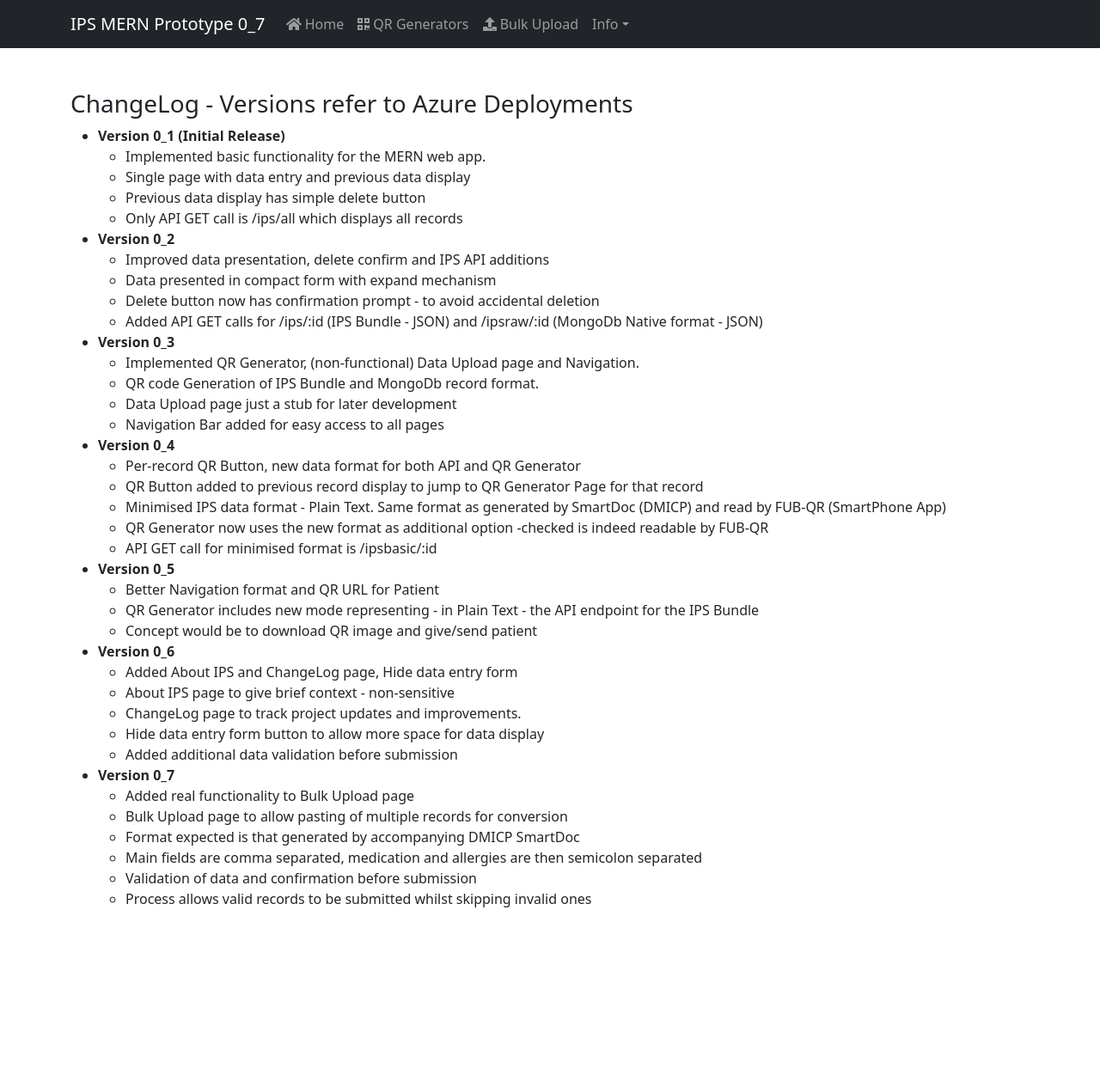
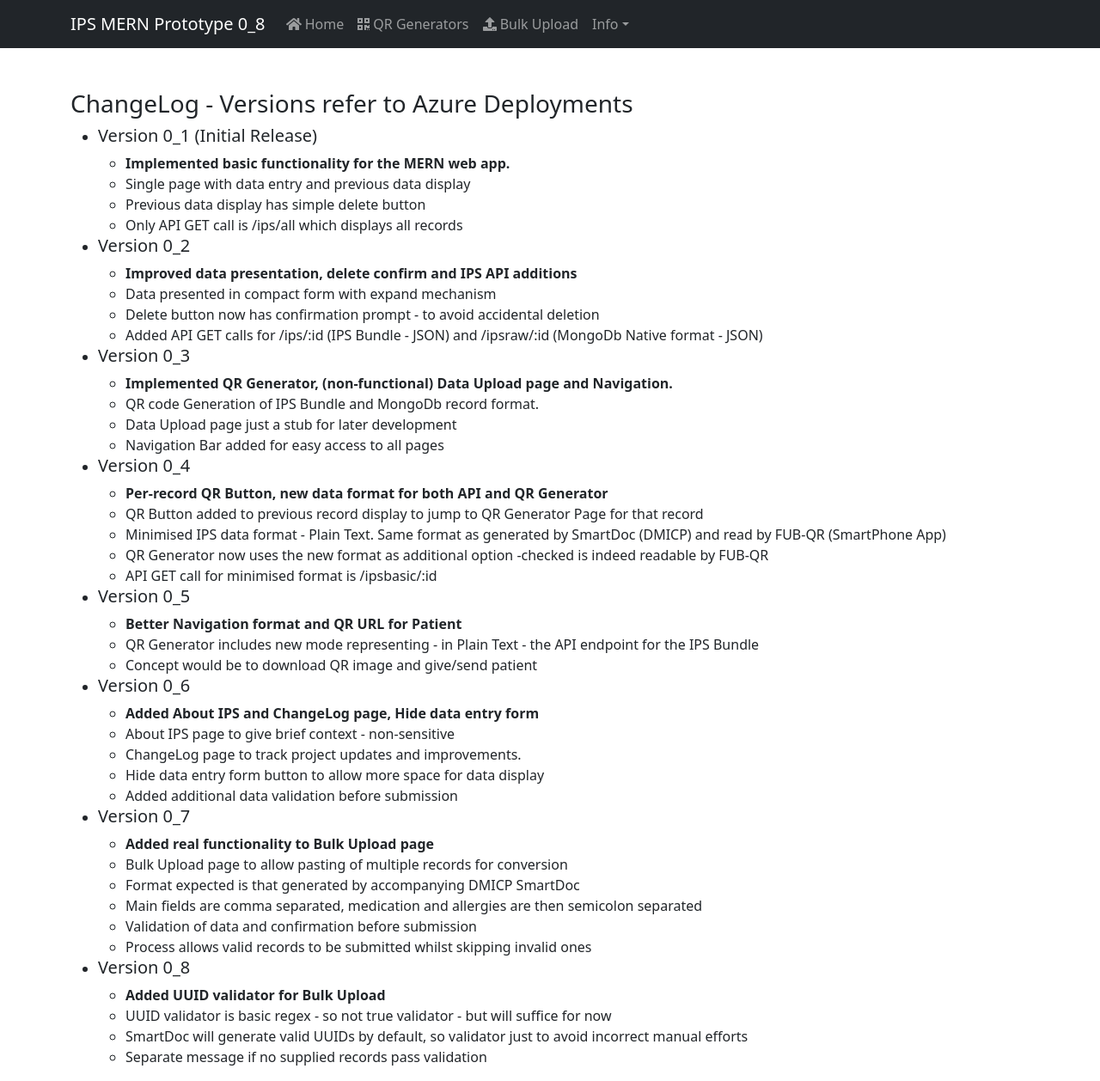
Before and after one commit to MikeForde/mern-azure, a React (Create React App) app in the folder client/: page /changelog in a window 1280 px wide. Shown: the whole page at 86% size. Before the commit the page ends 1074 px from the top, so only its background shows below. Built offline with nearby package versions, Linux system fonts and the light colour scheme; no server answers.

Commit message:
Deployment 0_8

```diff
--- a/client/public/index.html
+++ b/client/public/index.html
@@ -24,7 +24,7 @@
       work correctly both with client-side routing and a non-root public URL.
       Learn how to configure a non-root public URL by running `npm run build`.
     -->
-    <title>IPS Prototype v0_7</title>
+    <title>IPS Prototype v0_8</title>
   </head>
   <body>
     <noscript>You need to enable JavaScript to run this app.</noscript>
--- a/client/src/appcomp/NavigationBar.js
+++ b/client/src/appcomp/NavigationBar.js
@@ -7,7 +7,7 @@ function NavigationBar() {
   return (
       <Navbar expand="lg" bg="dark" variant="dark">
       <Container>
-        <Navbar.Brand href="#home">IPS MERN Prototype 0_7</Navbar.Brand>
+        <Navbar.Brand href="#home">IPS MERN Prototype 0_8</Navbar.Brand>
         <Navbar.Toggle aria-controls="basic-navbar-nav" />
         <Navbar.Collapse id="basic-navbar-nav">
           <Nav className="me-auto">
--- a/client/src/pages/ChangelogPage.js
+++ b/client/src/pages/ChangelogPage.js
@@ -9,36 +9,36 @@ function ChangeLogPage() {
                     <h3>ChangeLog - Versions refer to Azure Deployments</h3>
                     <ul>
                         <li>
-                            <strong>Version 0_1 (Initial Release)</strong>
+                            <h5>Version 0_1 (Initial Release)</h5>
                             <ul>
-                                <li>Implemented basic functionality for the MERN web app.</li>
+                                <li><strong>Implemented basic functionality for the MERN web app.</strong></li>
                                 <li>Single page with data entry and previous data display</li>
                                 <li>Previous data display has simple delete button</li>
                                 <li>Only API GET call is /ips/all which displays all records</li>
                             </ul>
                         </li>
                         <li>
-                            <strong>Version 0_2</strong>
+                            <h5>Version 0_2</h5>
                             <ul>
-                                <li>Improved data presentation, delete confirm and IPS API additions</li>
+                                <li><strong>Improved data presentation, delete confirm and IPS API additions</strong></li>
                                 <li>Data presented in compact form with expand mechanism</li>
                                 <li>Delete button now has confirmation prompt - to avoid accidental deletion</li>
                                 <li>Added API GET calls for /ips/:id (IPS Bundle - JSON) and /ipsraw/:id (MongoDb Native format - JSON)</li>
                             </ul>
                         </li>
                         <li>
-                            <strong>Version 0_3</strong>
+                            <h5>Version 0_3</h5>
                             <ul>
-                                <li>Implemented QR Generator, (non-functional) Data Upload page and Navigation.</li>
+                                <li><strong>Implemented QR Generator, (non-functional) Data Upload page and Navigation.</strong></li>
                                 <li>QR code Generation of IPS Bundle and MongoDb record format.</li>
                                 <li>Data Upload page just a stub for later development</li>
                                 <li>Navigation Bar added for easy access to all pages</li>
                             </ul>
                         </li>
                         <li>
-                            <strong>Version 0_4</strong>
+                            <h5>Version 0_4</h5>
                             <ul>
-                                <li>Per-record QR Button, new data format for both API and QR Generator</li>
+                                <li><strong>Per-record QR Button, new data format for both API and QR Generator</strong></li>
                                 <li>QR Button added to previous record display to jump to QR Generator Page for that record</li>
                                 <li>Minimised IPS data format - Plain Text. Same format as generated by SmartDoc (DMICP) and read by FUB-QR (SmartPhone App)</li>
                                 <li>QR Generator now uses the new format as additional option -checked is indeed readable by FUB-QR</li>
@@ -46,17 +46,17 @@ function ChangeLogPage() {
                             </ul>
                         </li>
                         <li>
-                            <strong>Version 0_5</strong>
+                            <h5>Version 0_5</h5>
                             <ul>
-                                <li>Better Navigation format and QR URL for Patient</li>
+                                <li><strong>Better Navigation format and QR URL for Patient</strong></li>
                                 <li>QR Generator includes new mode representing - in Plain Text - the API endpoint for the IPS Bundle</li>
                                 <li>Concept would be to download QR image and give/send patient</li>
                             </ul>
                         </li>
                         <li>
-                            <strong>Version 0_6</strong>
+                            <h5>Version 0_6</h5>
                             <ul>
-                                <li>Added About IPS and ChangeLog page, Hide data entry form</li>
+                                <li><strong>Added About IPS and ChangeLog page, Hide data entry form</strong></li>
                                 <li>About IPS page to give brief context - non-sensitive</li>
                                 <li>ChangeLog page to track project updates and improvements.</li>
                                 <li>Hide data entry form button to allow more space for data display</li>
@@ -64,14 +64,23 @@ function ChangeLogPage() {
                             </ul>
                         </li>
                         <li>
-                            <strong>Version 0_7</strong>
+                            <h5>Version 0_7</h5>
                             <ul>
-                                <li>Added real functionality to Bulk Upload page</li>
+                                <li><strong>Added real functionality to Bulk Upload page</strong></li>
                                 <li>Bulk Upload page to allow pasting of multiple records for conversion</li>
                                 <li>Format expected is that generated by accompanying DMICP SmartDoc</li>
                                 <li>Main fields are comma separated, medication and allergies are then semicolon separated</li>
                                 <li>Validation of data and confirmation before submission</li>
                                 <li>Process allows valid records to be submitted whilst skipping invalid ones</li>
+                            </ul>
+                        </li>
+                        <li>
+                            <h5>Version 0_8</h5>
+                            <ul>
+                                <li><strong>Added UUID validator for Bulk Upload</strong></li>
+                                <li>UUID validator is basic regex - so not true validator - but will suffice for now</li>
+                                <li>SmartDoc will generate valid UUIDs by default, so validator just to avoid incorrect manual efforts</li>
+                                <li>Separate message if no supplied records pass validation</li>
                             </ul>
                         </li>
                     </ul>
--- a/client/src/pages/DataUploadPage.js
+++ b/client/src/pages/DataUploadPage.js
@@ -7,6 +7,7 @@ function DataUploadPage() {
   const [data, setData] = useState('');
   const [validatedRecords, setValidatedRecords] = useState([]);
   const [showConfirmationModal, setShowConfirmationModal] = useState(false);
+  const [showNoRecordsPassed, setShowNoRecordsPassed] = useState(false);
 
   const handleUpload = () => {
     // Check if data is empty
@@ -28,9 +29,15 @@ function DataUploadPage() {
       const [packageUUID, name, given, dob, nationality, practitioner, ...rest] = fields;
 
       // Validate required fields
-      if (!name || !given || !dob || !nationality || !practitioner) {
+      if (!packageUUID || !name || !given || !dob || !nationality || !practitioner) {
         console.error('Missing required fields:', fields);
         return null; // Skip record if any required field is missing
+      }
+
+      // Validate UUID format for packageUUID
+      if (!isValidUUID(packageUUID)) {
+        console.error('Invalid UUID format for packageUUID:', packageUUID);
+        return null; // Skip record if packageUUID is not in a valid UUID format
       }
 
       // Validate date format for dob
@@ -109,12 +116,25 @@ function DataUploadPage() {
     console.log('IPS Records:', ipsRecords);
     console.log(JSON.stringify(ipsRecords, null, 2));
 
-    setValidatedRecords(ipsRecords.filter(record => record !== null));
-    setShowConfirmationModal(true);
+    if (ipsRecords.length === 0) {
+      // No records passed validation, show a message to the user
+      setShowNoRecordsPassed(true);
+    } else {
+      // Records passed validation, set them for confirmation and show the confirmation modal
+      setValidatedRecords(ipsRecords);
+      setShowConfirmationModal(true);
+    }
   };
 
   const handleChange = (e) => {
     setData(e.target.value);
+  };
+
+  // Function to validate UUID format
+  // Simple regex - this is isn't a proper validation for UUIDs but will do for this context
+  const isValidUUID = (uuid) => {
+    const UUIDPattern = /^[0-9a-f]{8}-[0-9a-f]{4}-[0-9a-f]{4}-[0-9a-f]{4}-[0-9a-f]{12}$/i;
+    return UUIDPattern.test(uuid);
   };
 
   const handleSubmit = () => {
@@ -131,8 +151,8 @@ function DataUploadPage() {
         // Add your logic here to handle errors
       });
 
-      // Clear the data entry textbox
-      setData('');
+    // Clear the data entry textbox
+    setData('');
   };
 
   return (
@@ -149,10 +169,21 @@ function DataUploadPage() {
         <br />
         <Button className="mb-3" onClick={handleUpload}>Convert Pasted Data into IPS Records</Button>
       </div>
+      <Modal show={showNoRecordsPassed} onHide={() => setShowNoRecordsPassed(false)}>
+        <Modal.Header closeButton>
+          <Modal.Title>IPS Import Error</Modal.Title>
+        </Modal.Header>
+        <Modal.Body>
+          <p>No records passed validation. Please check your data and try again.</p>
+        </Modal.Body>
+        <Modal.Footer>
+          <Button variant="primary" onClick={() => setShowNoRecordsPassed(false)}>Close</Button>
+        </Modal.Footer>
+      </Modal>
 
       <Modal show={showConfirmationModal} onHide={() => setShowConfirmationModal(false)}>
         <Modal.Header closeButton>
-          <Modal.Title>Confirmation</Modal.Title>
+          <Modal.Title>IPS Record Submission Confirmation</Modal.Title>
         </Modal.Header>
         <Modal.Body>
           {validatedRecords.length > 0 && (
```
